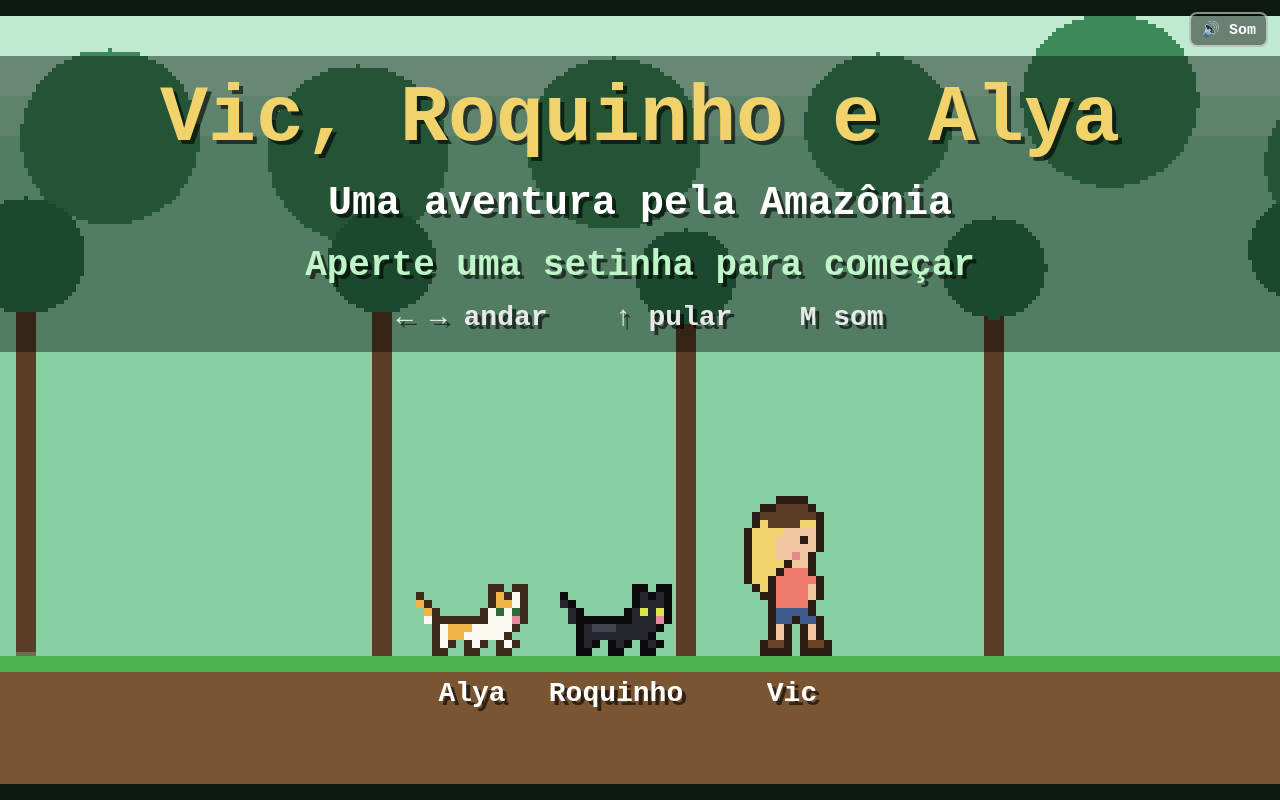
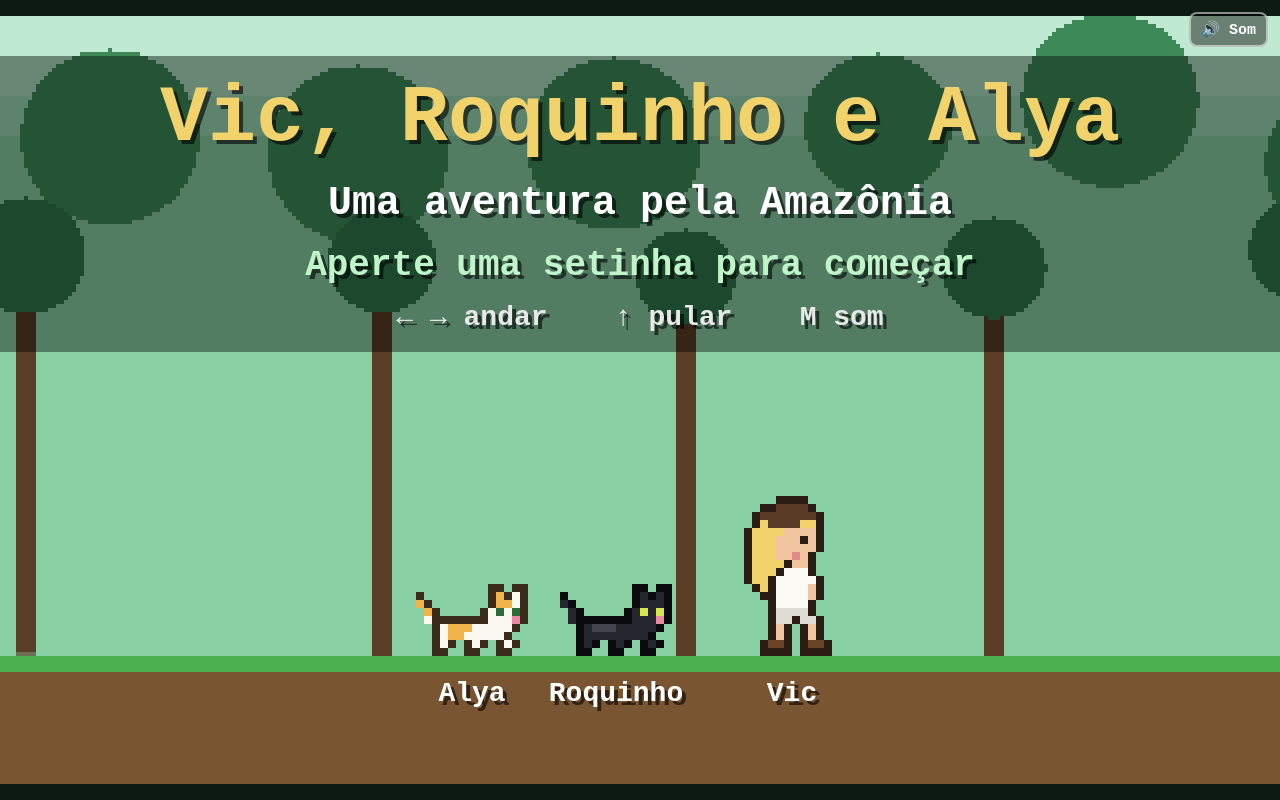
Before and after one commit to JuniorDev2003/vic-roquinho-e-alya, a plain HTML site: page index.html in a window 1280 px wide. Drawn offline with Linux system fonts and the light colour scheme; animation ran at ten frames a second.

Commit message:
Veste a Vic de branco
Blusa branca e short num branco um pouco mais escuro, no lugar da blusa
coral e do short jeans.

Co-Authored-By: Claude Opus 5.5 <noreply@anthropic.com>

```diff
--- a/index.html
+++ b/index.html
@@ -86,8 +86,8 @@
     S: '#f1c6a0', // pele
     E: '#2b1d14', // olho
     P: '#e08a8a', // bochecha/boca
-    T: '#ef7b6c', // blusa coral
-    D: '#3d5a8a', // short jeans
+    T: '#fbfaf5', // blusa branca
+    D: '#dedcd3', // short branco (um tom mais escuro, para separar da blusa)
     B: '#6b4428', // botinhas
   };
   const VIC_TRONCO = [
```
